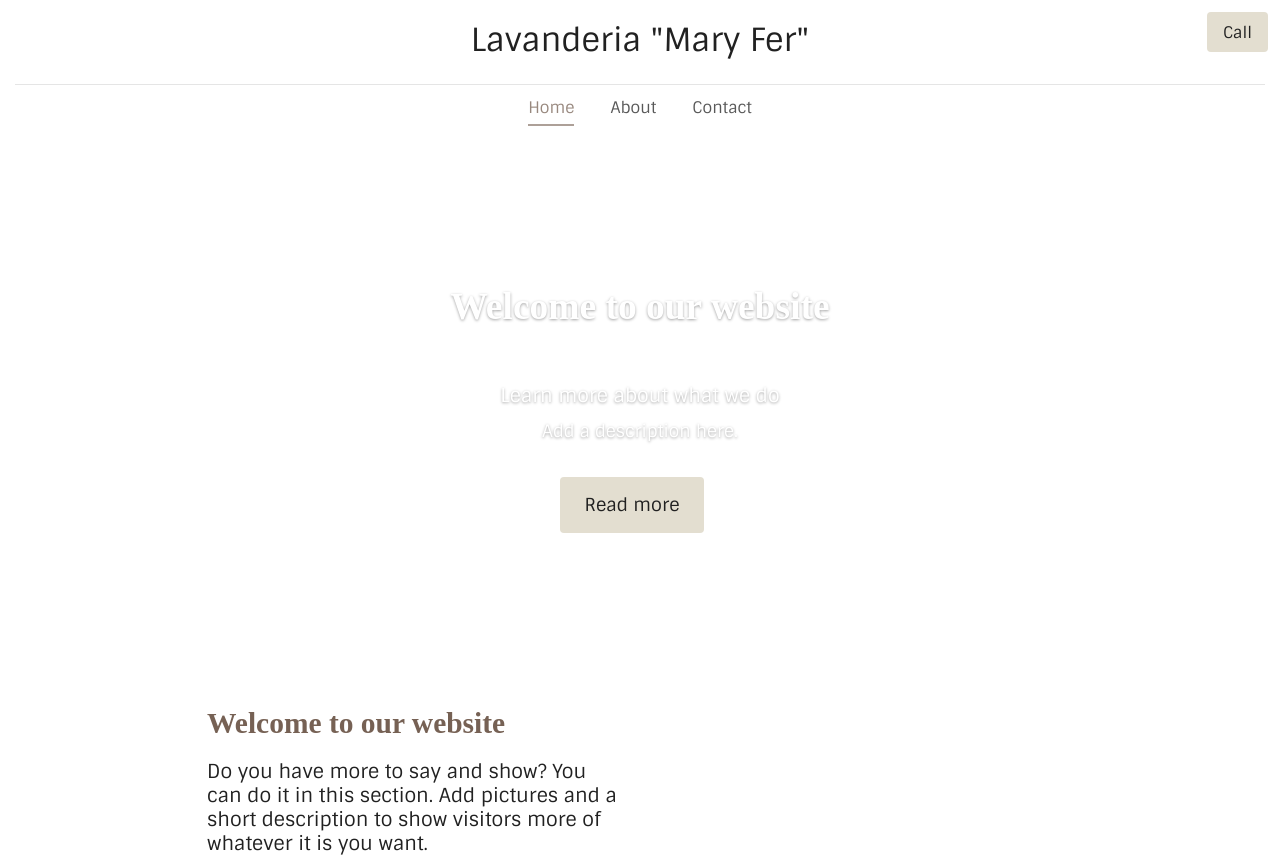
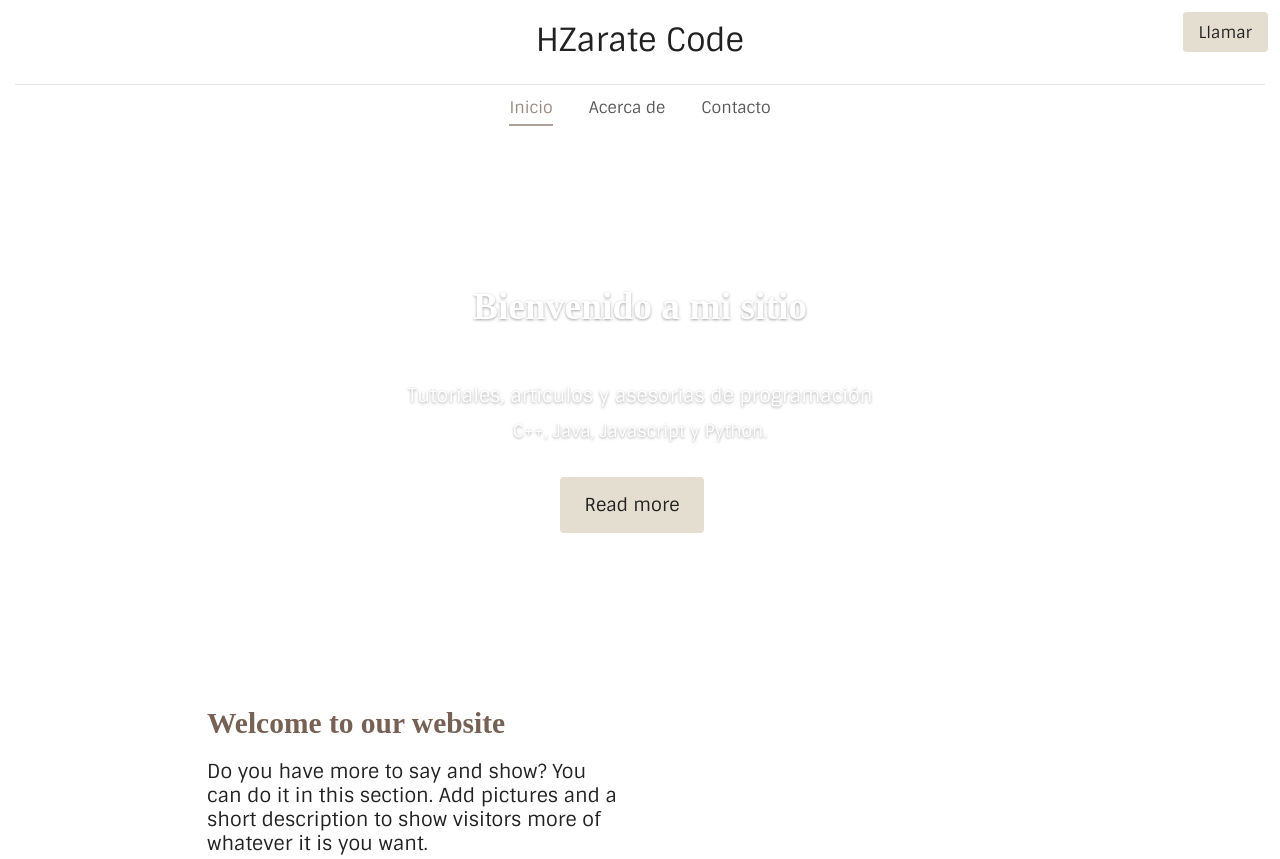
Before and after one commit to Zarate96/webSiteHZarateCode, a plain HTML site: page index.html in a window 1280 px wide. Shown: the top 859 px of the page. Drawn offline with Linux system fonts and the light colour scheme; grey boxes are pictures that could not be loaded.

Commit message:
actualizacion

```diff
--- a/index.html
+++ b/index.html
@@ -31,7 +31,7 @@
             <div class="kv-ee-logo-group">
 
                 <a href="/" data-href="/" class="kv-ee-fit-text kv-ee-site-title-link">
-                  <span class="kv-ee-logo" data-type="text" tabindex="0">Lavanderia "Mary Fer"<span data-prop="global.title" class="ck-editable-element" data-editable="basic" style="display:none;"></span></span>
+                  <span class="kv-ee-logo" data-type="text" tabindex="0">HZarate Code<span data-prop="global.title" class="ck-editable-element" data-editable="basic" style="display:none;"></span></span>
                 </a>
             </div>
           </div>
@@ -54,13 +54,13 @@
           <nav data-dynamic-navigation-element="nav">
             <ul class="kv-ee-menu-item-wrapper">
                 <li class="">
-                  <a href="/" data-uri-path="/" target="_self" class="kv-ee-active">Home</a>
+                  <a href="/" data-uri-path="/" target="_self" class="kv-ee-active">Inicio</a>
                 </li>
                 <li class="">
-                  <a href="/about" data-uri-path="/about" target="_self">About</a>
+                  <a href="/about" data-uri-path="/about" target="_self">Acerca de</a>
                 </li>
                 <li class="">
-                  <a href="/contact" data-uri-path="/contact" target="_self">Contact</a>
+                  <a href="/contact" data-uri-path="/contact" target="_self">Contacto</a>
                 </li>
             </ul>
           </nav>
@@ -78,7 +78,7 @@
   " data-index="0" data-type="button" tabindex="0" data-href="tel:2225468777" href="tel:2225468777" data-property="global.callToAction">
 
 
-        <div style="" class="kv-ee-button-has-title">Call<div data-editable="button" data-prop="global.callToAction.title" style="display:none;">
+        <div style="" class="kv-ee-button-has-title">Llamar<div data-editable="button" data-prop="global.callToAction.title" style="display:none;">
         </div></div>
       </a>
         <a id="custom-header-button-template" class="kv-ee-button-cart kv-ee-button-background kv-ee-button-primary kv-ee-ml-2"></a>
@@ -112,11 +112,11 @@
     <div class="kv-ee-container">
       <div class="kv-ee-row">
         <div class="kv-ee-col-12 kv-ee-align-center">
-          <h2 class="kv-ee-section-title kv-ee-section-title--md" data-type="text" tabindex="0">Welcome to our website<span data-prop="title" class="ck-editable-element" data-editable="basic" style="display:none;"></span></h2>
+          <h2 class="kv-ee-section-title kv-ee-section-title--md" data-type="text" tabindex="0">Bienvenido a mi sitio<span data-prop="title" class="ck-editable-element" data-editable="basic" style="display:none;"></span></h2>
           <hr class="kv-ee-caption-underline">
           <div class="kv-ee-section-text">
-            <p class="kv-ee-section-subtitle kv-ee-section-subtitle--sm" data-type="text" tabindex="0">Learn more about what we do<span data-prop="subtitle" class="ck-editable-element" data-editable="basic" style="display:none;"></span></p>
-            <p class="kv-ee-section-description kv-ee-description kv-ee-body--md" data-type="text" tabindex="0">Add a description here.<span data-prop="description" class="ck-editable-element" data-editable="basic" style="display:none;"></span></p>
+            <p class="kv-ee-section-subtitle kv-ee-section-subtitle--sm" data-type="text" tabindex="0">Tutoriales, articulos y asesorias de programación <span data-prop="subtitle" class="ck-editable-element" data-editable="basic" style="display:none;"></span></p>
+            <p class="kv-ee-section-description kv-ee-description kv-ee-body--md" data-type="text" tabindex="0">C++, Java, Javascript y Python.<span data-prop="description" class="ck-editable-element" data-editable="basic" style="display:none;"></span></p>
             <a class="
     kv-ee-button-lg kv-ee-mr-3 undefined
     kv-ee-button-dynamic-buttons kv-button-instant-edit
```
